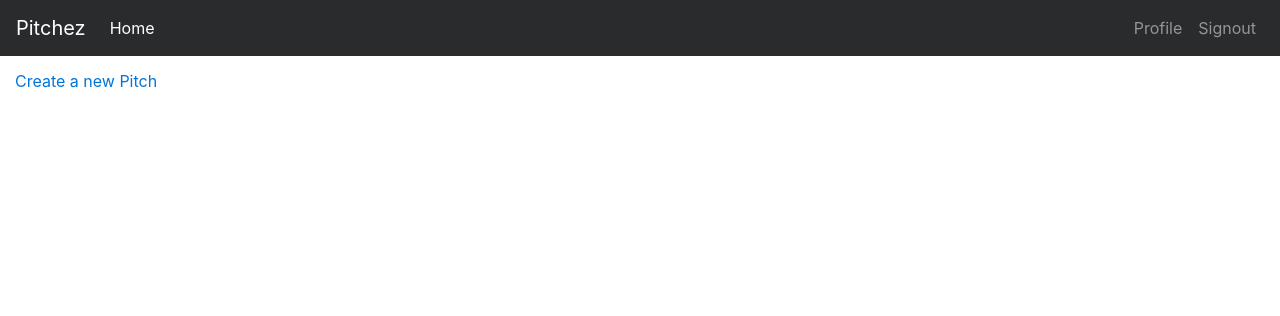
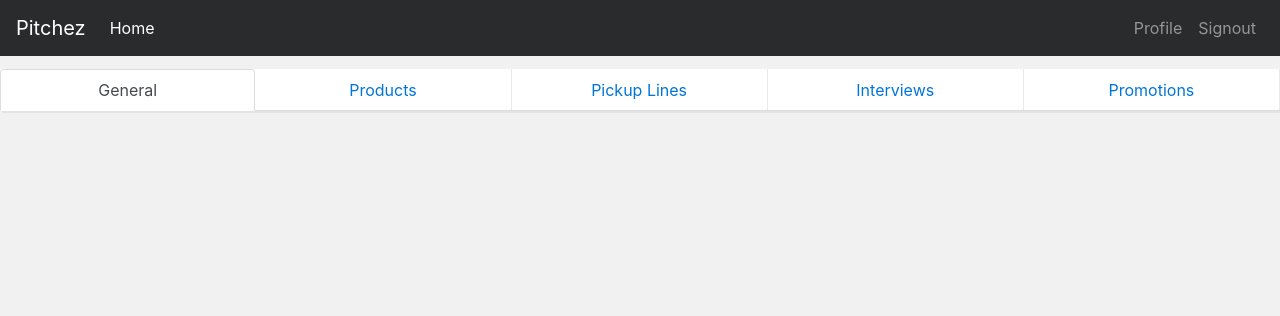
Before and after one commit to JamesKimari/Pitchez, a Flask app: page / in a window 1280 px wide. Shown: the top 316 px of the page. Run offline with Flask 2, Linux system fonts and the light colour scheme; the visitor is signed in with stand-in values (Sample User, id 1); data comes from the database, SQL or seed files in the repository; data that the repository does not hold is empty; some libraries are stand-ins or nearby versions.

Commit message:
added nav-tabs and tab-panels to toggle between the various pitch categories

```diff
--- a/app/templates/base.html
+++ b/app/templates/base.html
@@ -7,19 +7,22 @@
     <meta http-equiv="X-UA-Compatible" content="ie=edge">
     <title>Pitchez</title>
     <link rel="stylesheet" href="https://maxcdn.bootstrapcdn.com/bootstrap/4.0.0-alpha.6/css/bootstrap.min.css" />
+    <script defer src="https://use.fontawesome.com/releases/v5.0.6/js/all.js"></script>
 </head>
+
+<style>
+    body {
+        background-color: rgba(211, 211, 211, 0.3)
+    }
+</style>
 
 <body>
 
     {% include 'navbar.html' %}
 
-    <div class="container-fluid">
-
             {% block body %}
 
             {% endblock %}
-
-    </div>
 
     <script src="https://code.jquery.com/jquery-3.1.1.slim.min.js"></script>
     <script src="https://cdnjs.cloudflare.com/ajax/libs/tether/1.4.0/js/tether.min.js"></script>
--- a/app/templates/index.html
+++ b/app/templates/index.html
@@ -1,13 +1,72 @@
-{% extends 'base.html' %}
+{% extends 'base.html' %} {% import 'macros.html' as macro %} {% block body %}
 
-{% import 'macros.html' as macro %}
+<style>
+  .tab {
+    border-right: 1.5px solid rgba(211, 211, 211, 0.5);
+  }
+</style>
 
-{% block body %}
+<ul class="nav nav-tabs nav-justified" role="tablist">
+  <li class="nav-item">
+    <a class="nav-link active" data-toggle="tab" href="#General" role="tab">General</a>
+  </li>
+  <li class="nav-item tab">
+    <a class="nav-link" data-toggle="tab" href="#Products" role="tab">Products</a>
+  </li>
+  <li class="nav-item tab">
+    <a class="nav-link" data-toggle="tab" href="#Pickups" role="tab">Pickup Lines</a>
+  </li>
+  <li class="nav-item tab">
+    <a class="nav-link" data-toggle="tab" href="#Interviews" role="tab">Interviews</a>
+  </li>
+  <li class="nav-item tab">
+    <a class="nav-link" data-toggle="tab" href="#Promotions" role="tab">Promotions</a>
+  </li>
+</ul>
 
-<a href="{{url_for('main.new_pitch')}}">Create a new Pitch</a>
+<div class="tab-content">
+  <div style="margin-top: 1em;" class="tab-pane active" id="General" role="tabpanel">
+    <div class="container-fluid" style="margin: 0% 2%">
+      <div class="row">
+        {{macro.displayPitchList(general)}}
+      </div>
+    </div>
+  </div>
+  <div style="margin-top: 1em;" class="tab-pane" id="Products" role="tabpanel">
+    <div class="container-fluid" style="margin: 0% 2%">
+      <div class="row">
+        {{macro.displayPitchList(product_pitch)}}
+      </div>
+    </div>
+  </div>
+  <div style="margin-top: 1em;" class="tab-pane" id="Pickups" role="tabpanel">
+    <div class="container-fluid" style="margin: 0% 2%">
+      <div class="row">
+        {{macro.displayPitchList(pickup_lines)}}
+      </div>
+    </div>
+  </div>
+  <div style="margin-top: 1em;" class="tab-pane" id="Interviews" role="tabpanel">
+    <div class="container-fluid" style="margin: 0% 2%">
+      <div class="row">
+        {{macro.displayPitchList(interview_pitch)}}
+      </div>
+    </div>
+  </div>
+  <div style="margin-top: 1em;" class="tab-pane" id="Promotions" role="tabpanel">
+    <div class="container-fluid" style="margin: 0% 2%">
+      <div class="row">
+        {{macro.displayPitchList(promotion_pitch)}}
+      </div>
+    </div>
+  </div>
+</div>
 
-    <div style="margin-top: 1em;" class="row">
-        {{macro.displayPitchList(pitches)}}
-    </div>
+<style>
+  .nav-tabs {
+    background-color: white;
+    box-shadow: 2px 2px rgba(169, 169, 169, 0.2);
+  }
+</style>
 
 {% endblock %}
```
